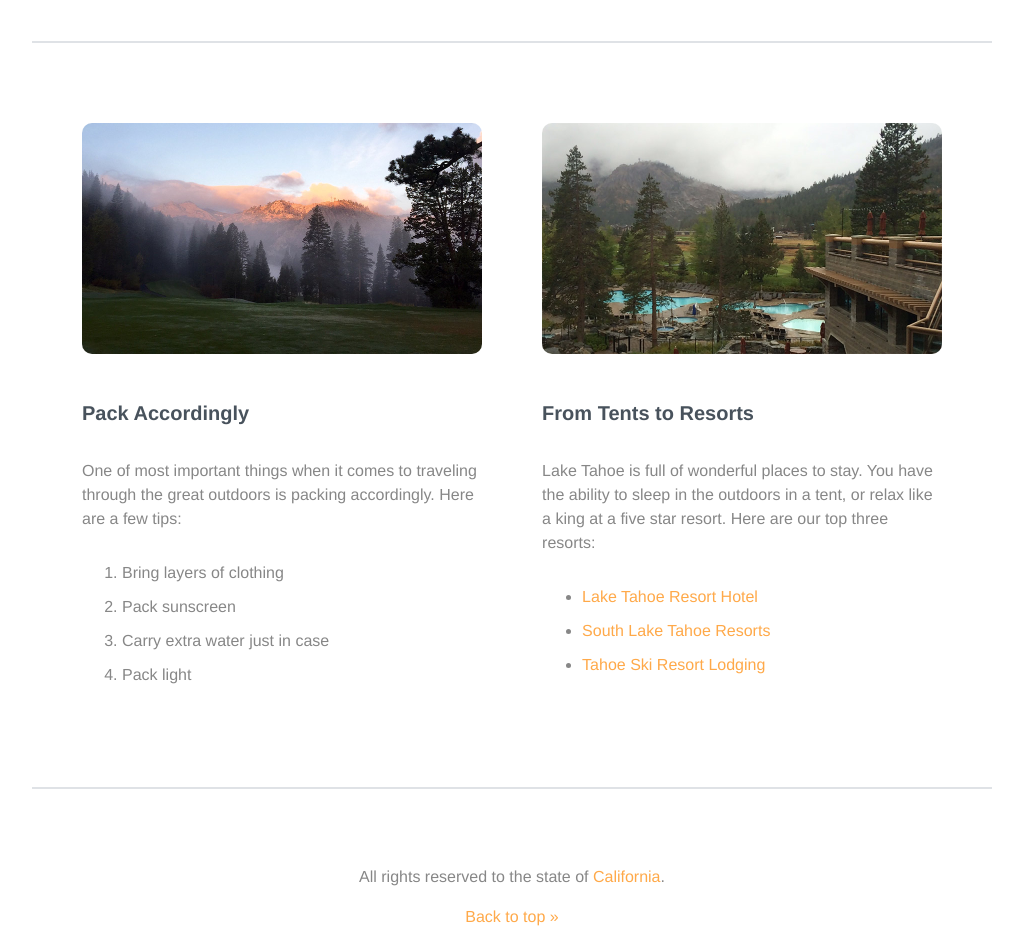
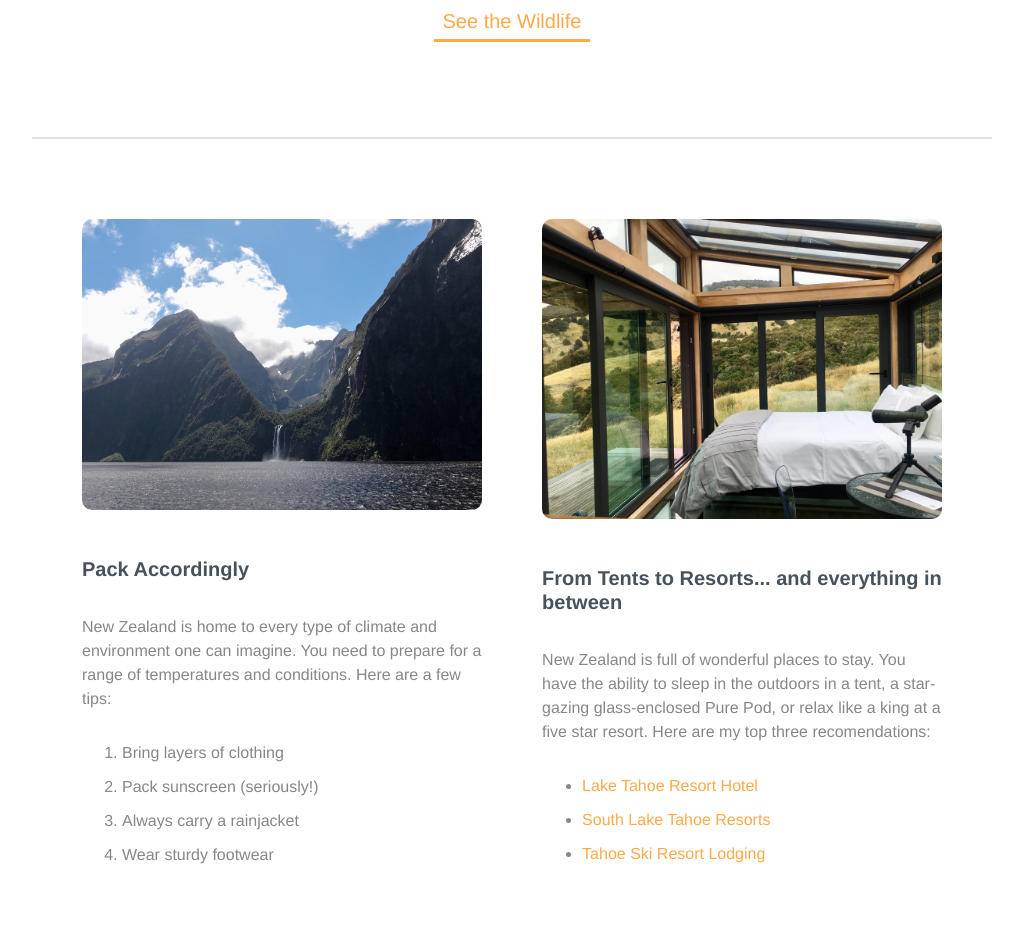
Before and after one commit to AshleeRichards/courses, a plain HTML site: page index.html in a window 1280 px wide. Shown: the part 1860-2797 px from the top of the page, without its empty margins (128-1151 px from the left). Drawn offline with Linux system fonts and the light colour scheme; files whose address does not match are found by name.

Commit message:
updates to NZ site and images

```diff
--- a/css/style.css
+++ b/css/style.css
@@ -92,7 +92,7 @@ a:active {
   background:
              linear-gradient(#24681d, transparent 90%),
              linear-gradient(0deg, #fff, transparent),
-             #ffa949 url('/Users/ashleerichards/courses/img/TongariroGroup.jpg') no-repeat center;
+             #ffa949 url('../img/IMG_8335.jpg') no-repeat center;
 
   background-size: cover;
 }
@@ -163,7 +163,7 @@ a:active {
   padding: 18% 24%;
   border-top: 10px solid #ffa949;
   margin: 105px 0 60px;
-  background: #434a52 url('../img/bear.jpg') no-repeat center;
+  background: #434a52 url('../img/IMG_1208.jpg') no-repeat center;
   background-size: cover;
   box-shadow: inset 0 0 50px 10px rgba(0,0,0, 1);
 
--- a/index.html
+++ b/index.html
@@ -7,7 +7,7 @@
   </head>
   <body>
     <header id="top" class="main-header">
-      <span class="title">The Land of the Long White Cloud</span>
+      <span class="title">Land of the Long White Cloud</span>
       <h1>Journey Through New Zealand</h1>
       <img class="arrow" src="img/arrow.svg" alt="Down arrow">
     </header>
@@ -15,13 +15,15 @@
 		<div class="primary-content t-border">
 			<p class="intro">
 				New Zealand is a sovereign island country in the southwestern Pacific Ocean. The country geographically comprises two main landmasses—the North Island (Te Ika-a-Māui), and the South Island (Te Waipounamu)—and around 600 smaller islands.
+      </br></br>
+        I was fortunate enough to call Auckland home for over a year, and look forward to sharing the country's hidden gems with you all.
 			</p>
 			<a class="callout" href="#more">Find out more</a>
 
       <div class="wildlife">
-        <h2>Check out all the Wildlife</h2>
+        <h2>Check out the Wildlife</h2>
         <p>
-          As spawning season approaches, the fish acquire a humpback and protuberant jaw. After spawning, they die and their carcasses provide a feast for gatherings of <a href="#mink">mink</a>, <a href="#bears">bears</a>, and <a href="#eagles">bald eagles</a>.
+          New Zealand is home to many wonderful and beautiful birds, in addition to the Kiwi bird, for which they are famous. </br></br> Pictured: the Kaka, a native parrot.
         </p>
       </div><!-- End .wildlife -->
 
@@ -30,10 +32,10 @@
 
 		<div class="secondary-content t-border group">
       <div class="resorts">
-        <img src="img/resort.jpg" alt="Resort">
-        <h3>From Tents to Resorts</h3>
+        <img src="/Users/ashleerichards/courses/img/PurePod.jpg" alt="Pure Pod, Kaikoura">
+        <h3>From Tents to Resorts... and everything in between</h3>
         <p>
-          Lake Tahoe is full of wonderful places to stay. You have the ability to sleep in the outdoors in a tent, or relax like a king at a five star resort. Here are our top three resorts:
+          New Zealand is full of wonderful places to stay. You have the ability to sleep in the outdoors in a tent, a star-gazing glass-enclosed Pure Pod, or relax like a king at a five star resort. Here are my top three recomendations:
         </p>
         <ul>
           <li><a href="#hotels">Lake Tahoe Resort Hotel</a></li>
@@ -43,22 +45,23 @@
       </div>
 
       <div class="tips">
-        <img src="img/mtn-landscape.jpg" alt="Mountain Landscape">
+        <img src="/Users/ashleerichards/courses/img/IMG_8517.jpg" alt="Milford Sound">
         <h3>Pack Accordingly</h3>
         <p>
-          One of most important things when it comes to traveling through the great outdoors is packing accordingly. Here are a few tips:
+          New Zealand is home to every type of climate and environment one can imagine. You need to prepare for a range of temperatures and conditions. Here are a few tips:
         </p>
         <ol>
           <li>Bring layers of clothing</li>
-          <li>Pack sunscreen</li>
-          <li>Carry extra water just in case</li>
-          <li>Pack light</li>
+          <li>Pack sunscreen (seriously!)</li>
+          <li>Always carry a rainjacket</li>
+          <li>Wear sturdy footwear</li>
         </ol>
       </div>
 		</div><!-- End .secondary-content -->
 
 		<footer class="main-footer">
-			<p>All rights reserved to the state of <a href="#">California</a>.</p>
+			<p>All rights reserved.</p>
+      <p>Copyright 2018, Ashlee Richards</p>
 			<a href="#top">Back to top &raquo;</a>
 		</footer>
   </body>
```
Also changed, not shown: img/IMG_1208.jpg (added), img/IMG_1214.jpg (added), img/IMG_1215.jpg (added), img/IMG_1216.jpg (added), img/IMG_1223.jpg (added), img/IMG_8187.jpg (added), img/IMG_8198.jpg (added), img/IMG_8505.jpg (added), img/IMG_8507.jpg (added), img/PurePod.jpg (added), 3 other files.
